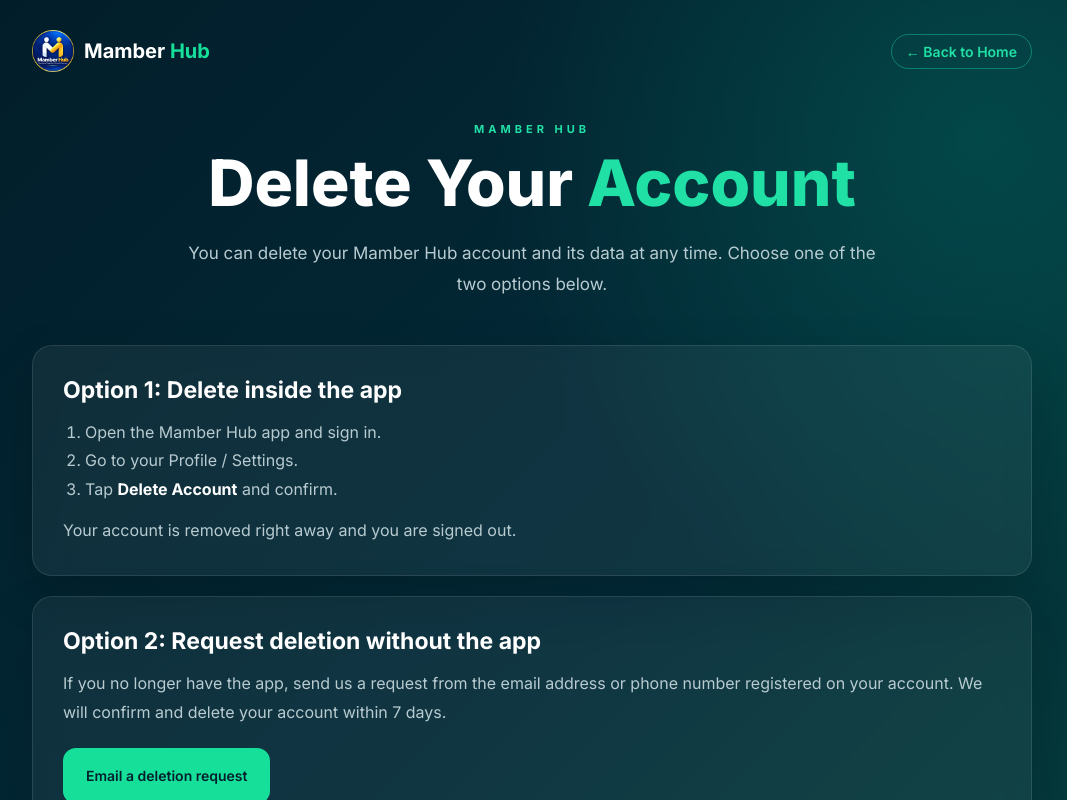
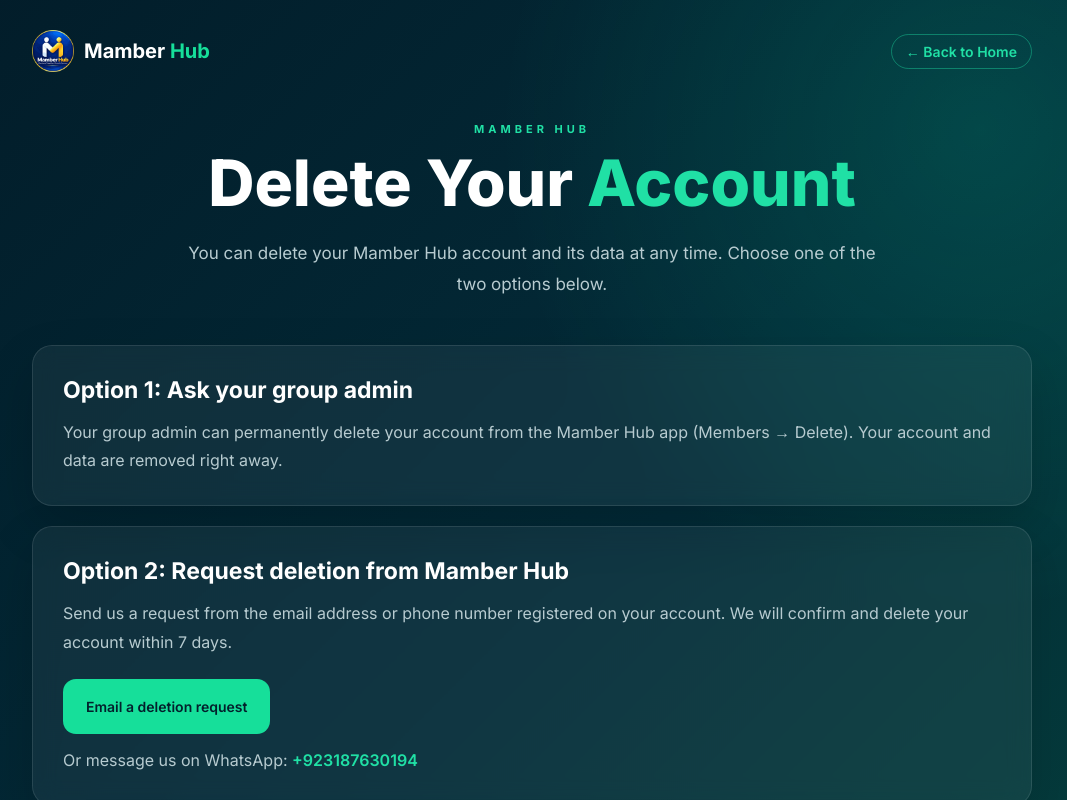
Before and after one commit to MemberHub1/mamber-hub-website, a React (Vite) app in the folder mamber-hub-website/: page /delete-account in a window 1280 px wide. Shown: the top 800 px of the page, without its empty margins (108-1175 px from the left). Built offline with nearby package versions, Linux system fonts and the light colour scheme.

Commit message:
Add files via upload

```diff
--- a/mamber-hub-website/src/pages/DeleteAccount.jsx
+++ b/mamber-hub-website/src/pages/DeleteAccount.jsx
@@ -23,19 +23,18 @@
         </p>
 
         <div className="contact-card">
-          <h2>Option 1: Delete inside the app</h2>
-          <ol>
-            <li>Open the Mamber Hub app and sign in.</li>
-            <li>Go to your Profile / Settings.</li>
-            <li>Tap <strong>Delete Account</strong> and confirm.</li>
-          </ol>
-          <p>Your account is removed right away and you are signed out.</p>
+          <h2>Option 1: Ask your group admin</h2>
+          <p>
+            Your group admin can permanently delete your account from the
+            Mamber Hub app (Members &rarr; Delete). Your account and data are
+            removed right away.
+          </p>
         </div>
 
         <div className="contact-card">
-          <h2>Option 2: Request deletion without the app</h2>
+          <h2>Option 2: Request deletion from Mamber Hub</h2>
           <p>
-            If you no longer have the app, send us a request from the email
+            Send us a request from the email
             address or phone number registered on your account. We will
             confirm and delete your account within 7 days.
           </p>
--- a/mamber-hub-website/src/pages/PrivacyPolicy.jsx
+++ b/mamber-hub-website/src/pages/PrivacyPolicy.jsx
@@ -86,9 +86,10 @@
     title: "7. Your Choices and Account Deletion",
     body: (
       <p>
-        You can view and update your profile inside the app. You can delete
-        your account at any time from inside the app, or by following the
-        steps on our <Link to="/delete-account">Delete Account</Link> page.
+        You can view and update your profile inside the app. You can ask for
+        your account to be deleted at any time, through your group admin or
+        by contacting us, as explained on our{" "}
+        <Link to="/delete-account">Delete Account</Link> page.
       </p>
     ),
   },
```
